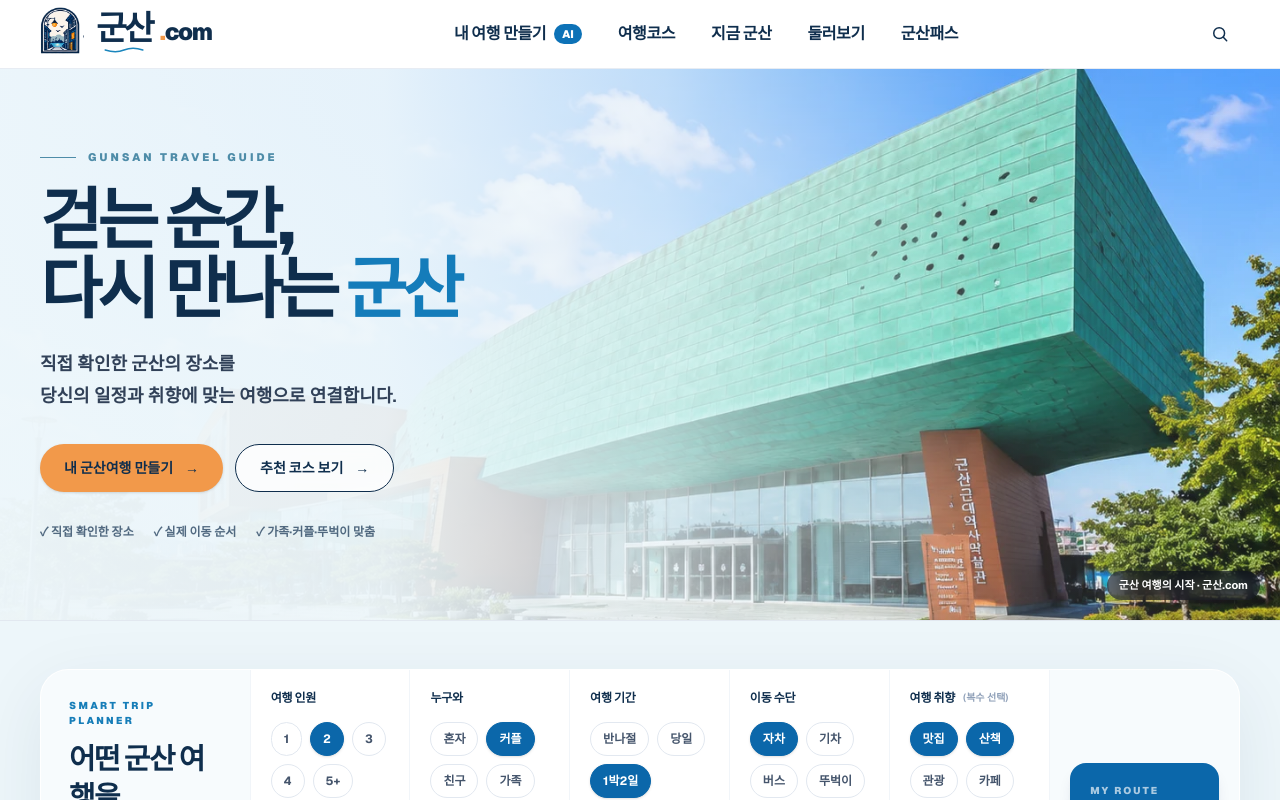
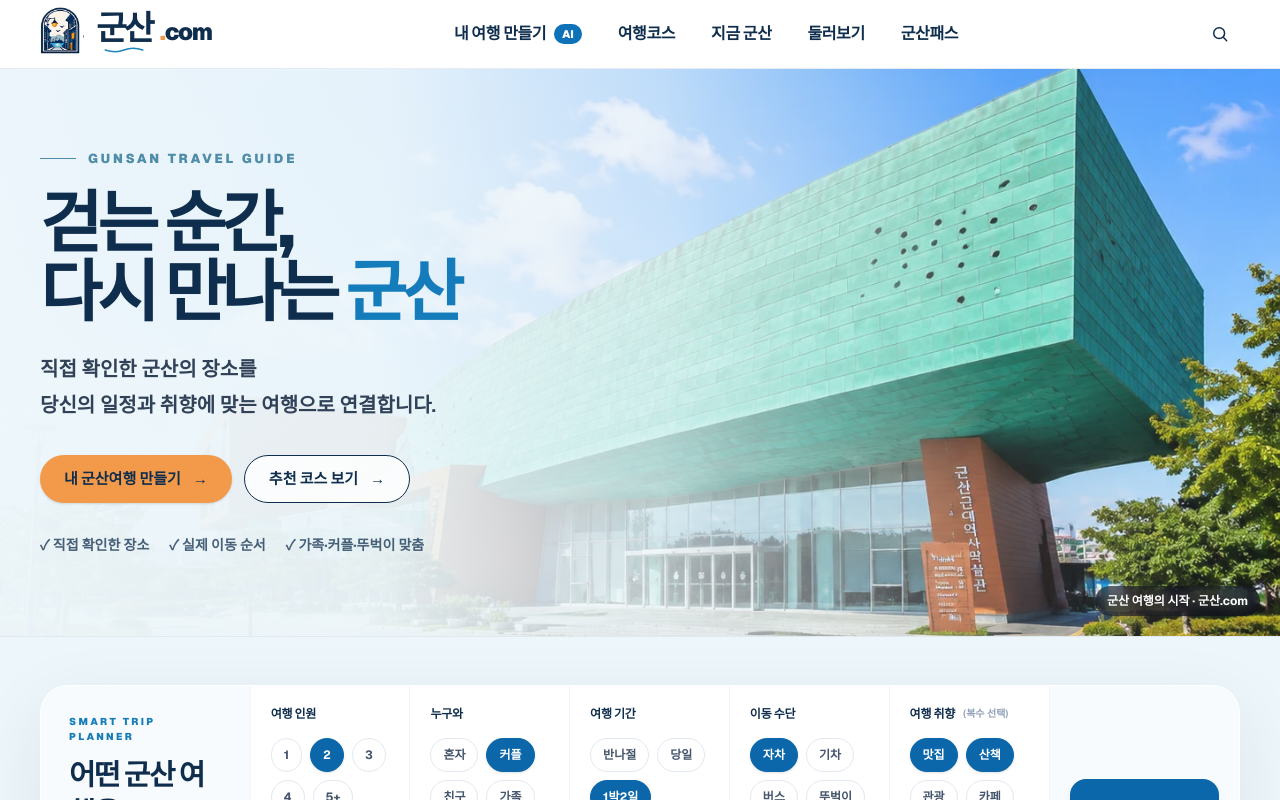
Before and after one commit to Aprasaks/gunsan-com, a Next.js app: page / in a window 1280 px wide. Shown: the top 800 px of the page. Built offline with nearby package versions, Linux system fonts and the light colour scheme; a web font is replaced by a local one.

Commit message:
increase hero copy size and contrast

```diff
--- a/components/SearchHero.tsx
+++ b/components/SearchHero.tsx
@@ -18,7 +18,7 @@ export default function SearchHero() {
 
       <div className="mx-auto flex min-h-[500px] w-full max-w-[1440px] items-center px-5 py-14 sm:px-8 sm:py-16 lg:min-h-[540px] lg:px-10 lg:py-20">
         <div className="max-w-[650px]">
-          <div className="flex items-center gap-3 text-[10px] font-black tracking-[0.28em] text-sea-blue sm:text-[11px]">
+          <div className="flex items-center gap-3 text-[12px] font-black tracking-[0.22em] text-sea-blue sm:text-[13px]">
             <span className="h-px w-9 bg-sea-blue" aria-hidden="true" />
             GUNSAN TRAVEL GUIDE
           </div>
@@ -29,7 +29,7 @@ export default function SearchHero() {
             다시 만나는 <span className="text-[#147cba]">군산</span>
           </h1>
 
-          <p className="mt-6 max-w-[560px] text-base font-semibold leading-7 text-slate-700 sm:text-lg sm:leading-8">
+          <p className="mt-6 max-w-[560px] text-[18px] font-semibold leading-8 text-slate-700 sm:text-[20px] sm:leading-9">
             직접 확인한 군산의 장소를
             <br className="hidden sm:block" /> 당신의 일정과 취향에 맞는 여행으로 연결합니다.
           </p>
@@ -37,21 +37,21 @@ export default function SearchHero() {
           <div className="mt-8 flex flex-col gap-3 sm:flex-row">
             <Link
               href="#start"
-              className="inline-flex h-12 items-center justify-center rounded-full bg-lantern px-6 text-sm font-black text-gunsan-navy shadow-sm transition hover:-translate-y-0.5 hover:bg-[#ee8c35]"
+              className="inline-flex h-12 items-center justify-center rounded-full bg-lantern px-6 text-[15px] font-black text-gunsan-navy shadow-sm transition hover:-translate-y-0.5 hover:bg-[#ee8c35]"
             >
               내 군산여행 만들기
               <span className="ml-3" aria-hidden="true">→</span>
             </Link>
             <Link
               href="#courses"
-              className="inline-flex h-12 items-center justify-center rounded-full border border-gunsan-navy bg-white/80 px-6 text-sm font-black text-gunsan-navy backdrop-blur transition hover:-translate-y-0.5 hover:bg-gunsan-navy hover:text-white"
+              className="inline-flex h-12 items-center justify-center rounded-full border border-gunsan-navy bg-white/80 px-6 text-[15px] font-black text-gunsan-navy backdrop-blur transition hover:-translate-y-0.5 hover:bg-gunsan-navy hover:text-white"
             >
               추천 코스 보기
               <span className="ml-3" aria-hidden="true">→</span>
             </Link>
           </div>
 
-          <div className="mt-8 flex flex-wrap gap-x-5 gap-y-2 text-xs font-bold text-gunsan-navy/70">
+          <div className="mt-8 flex flex-wrap gap-x-5 gap-y-2 text-[14px] font-bold text-gunsan-navy/75">
             <span>✓ 직접 확인한 장소</span>
             <span>✓ 실제 이동 순서</span>
             <span>✓ 가족·커플·뚜벅이 맞춤</span>
@@ -59,7 +59,7 @@ export default function SearchHero() {
         </div>
       </div>
 
-      <div className="absolute bottom-5 right-5 hidden rounded-full bg-slate-950/55 px-3 py-1.5 text-[11px] font-bold text-white backdrop-blur md:block">
+      <div className="absolute bottom-5 right-5 hidden rounded-full bg-slate-950/55 px-3 py-1.5 text-[12px] font-bold text-white backdrop-blur md:block">
         군산 여행의 시작 · 군산.com
       </div>
     </section>
```
